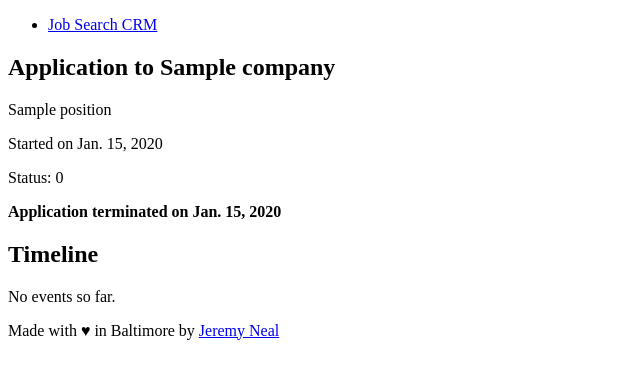
After one commit to radglob/job-search-crm, a Django app: page /applications/1 in a window 1280 px wide. The commit adds this page. Shown: the top 379 px of the page, without its empty margins (0-640 px from the left). Run offline with Django 3.2, Linux system fonts and the light colour scheme; tables that the repository leaves empty hold one stand-in row (values such as "Sample post").

Commit message:
Application details view.

```diff
--- a/job_search_crm/applications/models.py
+++ b/job_search_crm/applications/models.py
@@ -65,5 +65,7 @@ class Event(models.Model):
     description = models.TextField(max_length=500, null=False)
     date = models.DateField(default=timezone.now)
 
+    ordered = ['-date']
+
     def __str__(self):
         return "{} for {}".format(self.description, self.application)
--- /dev/null
+++ b/job_search_crm/applications/templates/applications/application_details.html
@@ -0,0 +1,25 @@
+{% extends 'applications/base.html' %}
+
+{% block body %}
+<div>
+  <h2>Application to {{ application.position.company.company_name }}</h2>
+  <p>{{ application.position.position_name }}</p>
+  <p>Started on {{ application.start_date }}</p>
+  <p>Status: {{ application.status }}</p>
+  {% if application.end_date %}
+  <strong>Application terminated on {{ application.end_date }}</strong>
+  {% endif %}
+  <div>
+    <h2>Timeline</h2>
+    {% if application.events %}
+    <ul>
+      {% for event in application.events %}
+      <li>{{ event }}</li>
+      {% endfor %}
+    </ul>
+    {% else %}
+    <p>No events so far.</p>
+    {% endif %}
+  </div>
+</div>
+{% endblock %}
--- a/job_search_crm/applications/templates/applications/applications.html
+++ b/job_search_crm/applications/templates/applications/applications.html
@@ -5,7 +5,7 @@
 {% if applications_list %}
   <ul>
     {% for application in applications_list %}
-    <li>{{ application }}</li>
+    <li><a href="{% url 'applications:application' application.id %}">{{ application }}</a></li>
     {% endfor %}
   </ul>
 {% else %}
--- a/job_search_crm/applications/urls.py
+++ b/job_search_crm/applications/urls.py
@@ -22,4 +22,5 @@ urlpatterns = [
         views.create_new_application,
         name="create_new_application",
     ),
+    path('applications/<int:application_id>', views.application_by_id, name='application'),
 ]
--- a/job_search_crm/applications/views.py
+++ b/job_search_crm/applications/views.py
@@ -5,7 +5,7 @@ from django.contrib import messages
 from django.contrib.auth.models import User
 from django.db.utils import IntegrityError
 from django.http import HttpResponse, HttpResponseRedirect
-from django.shortcuts import render
+from django.shortcuts import get_object_or_404, render
 from django.urls import reverse
 from django.views.generic import ListView
 from django.views.generic.edit import FormView
@@ -146,3 +146,7 @@ def create_new_application(request):
     else:
         messages.success = "New application created!"
         return HttpResponseRedirect(reverse("applications:applications"))
+
+def application_by_id(request, application_id):
+    application = get_object_or_404(Application, pk=application_id)
+    return render(request, 'applications/application_details.html', {'application': application})
```
